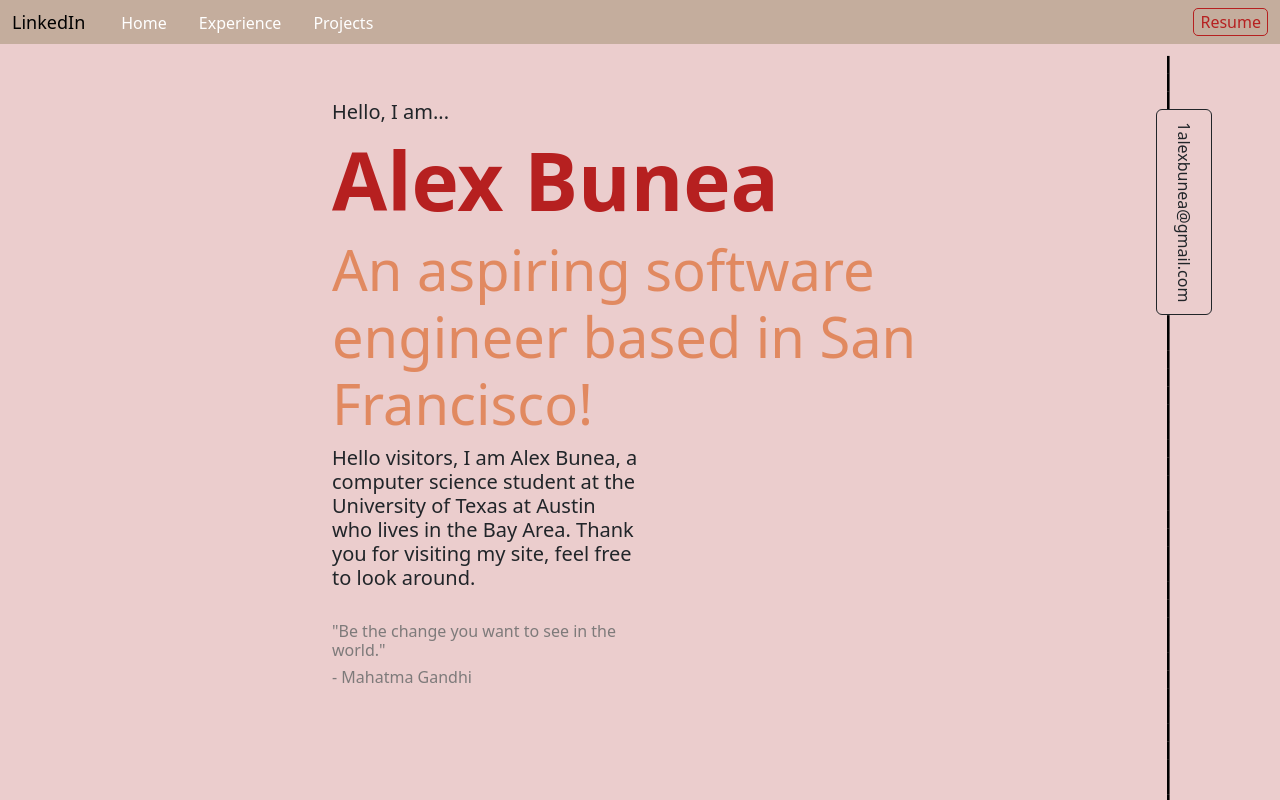
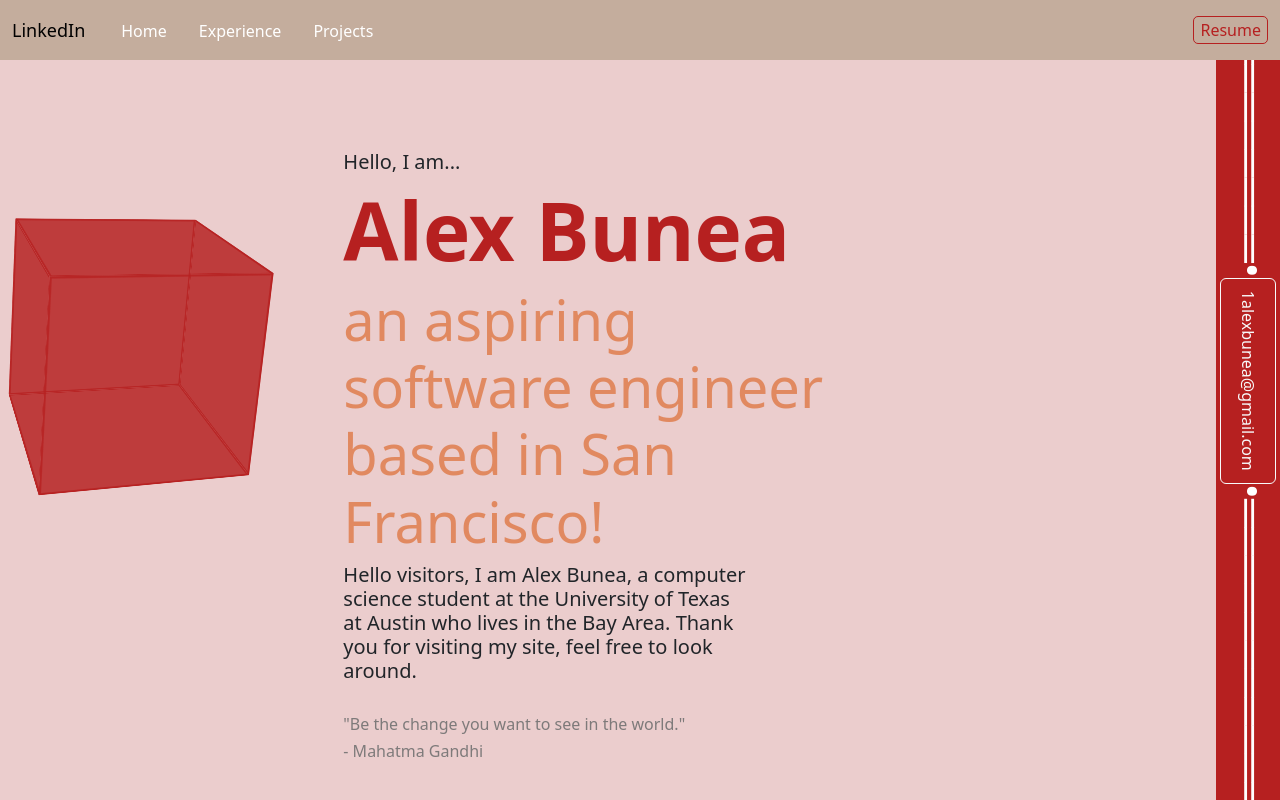
Before and after one commit to 1AlexBunea/Portfolio-Website, a React (Vite) app: page / in a window 1280 px wide. Built offline with nearby package versions, Linux system fonts and the light colour scheme.

Commit message:
change home page

```diff
--- a/src/App.css
+++ b/src/App.css
@@ -29,6 +29,8 @@
 }
 
 .navbar {
+    min-height: 60px;
+    max-height: 5%;
     background-color: #c4ad9d;
 }
 
--- a/src/App.tsx
+++ b/src/App.tsx
@@ -4,6 +4,9 @@ import Experience from "./Experience"
 import Project from "./Projects"
 import Home from "./Home"
 import Sidebar from "./Sidebar"
+import AnimatedBox from "./RotatingCube"
+import RotatingCube from "./RotatingCube"
+
 
 function App() {
 
@@ -60,18 +63,37 @@ function App() {
                 <button className="custom-link" onClick={() => displayPage(2)}>Projects</button>
               </div>
               <div>
-                <button className="responsive-button">Resume</button>
+                {/* <a className="hyper-link" href="https://www.linkedin.com/in/alex-bunea-8901751b6/" target="_blank">
+                  <img src='linked-in.png' style={{
+                    maxHeight:'5%',
+                    maxWidth:'5%'
+                  }}></img>
+                </a> */}
+                  <button className="responsive-button">Resume</button>
               </div>
             </div>
+
           </nav>
+
           <div
-          style={{marginTop:100,
+          style={{
+            marginTop:150,
             marginLeft:'auto',
             marginRight:"auto",
             maxWidth: 'fit-content',
           }}> {/* this is the div that will have the contents */}
-              {page == 2 ? <Project></Project> : (page == 1 ? <Experience></Experience> : (<Home></Home>))}
-              <Sidebar></Sidebar>
+            <div>
+              <div>
+                {page == 2 ? <Project></Project> : (page == 1 ? <Experience></Experience> : (
+                  <div style={{display:'flex'}}>
+                      <RotatingCube></RotatingCube>
+                      <div>
+                        <Home></Home>
+                      </div>
+                  </div>))}
+              </div>
+            </div>
+            <Sidebar></Sidebar>
           </div>
       </div>
 
--- a/src/Experience.tsx
+++ b/src/Experience.tsx
@@ -1,9 +1,14 @@
 // this is the component that will list my relevant work experience
+import GnomeWithAnvil from "./SpinningGalaxyComponent"
 
 function Experience() {
     return (
-        <div>
-            <p>Hello, this is my relevant work experience</p>
+        <div style={{display:'flex'}}>
+            <GnomeWithAnvil></GnomeWithAnvil>
+            {/* <div>
+                <h1>Work Experience</h1>
+                <h2>GAF Energy</h2>
+            </div> */}
         </div>
     )
 }
--- a/src/Home.tsx
+++ b/src/Home.tsx
@@ -4,8 +4,7 @@ function Home() {
     return (
         <div className='container' style={{
             maxWidth:'50%',
-            marginLeft:'auto',
-            marginRight:'auto',
+            marginLeft:'10%',
 
         }}>
             <div>
@@ -22,10 +21,11 @@ function Home() {
             <div>
                 <h5 className="display-4 display-sm-2 display-md-3 display-lg-4" style={{
                     color:'rgba(224, 134, 92, 0.959)'
-                }}>An aspiring software engineer based in San Francisco!</h5>
+                }}>an aspiring software engineer based in San Francisco!</h5>
             </div>
             <div style={{
-                maxWidth:'50%'
+                minWidth:100,
+                width:'80%'
             }}>
                 <h5>Hello visitors, I am Alex Bunea, a computer science student at the University of Texas at Austin who lives in the Bay Area. Thank you for visiting my site, feel free to look around. </h5>
                 <br></br>
--- /dev/null
+++ b/src/RotatingCube.css
@@ -0,0 +1,68 @@
+.cube-container {
+  width: 20%; /* Adjust size as needed */
+  height: 20%; /* Adjust size as needed */
+  perspective: 800px; /* Adjust perspective depth */
+  margin: 50px auto; /* Adjust position as needed */
+  transition: opacity 1s ease-in-out; /* Add transition for opacity */
+}
+
+.cube {
+  width: 100%;
+  height: 100%;
+  position: relative;
+  transform-style: preserve-3d;
+  animation: rotateCube 10s infinite linear; /* Adjust duration and timing as needed */
+}
+
+.side {
+  position: absolute;
+  width: 200px; /* Adjust size as needed */
+  height: 200px; /* Adjust size as needed */
+  background-color: rgba(182, 32, 32, 0.6); /* Updated color with transparency */
+  border: 2px solid rgba(182, 32, 32, 0.8); /* Updated border with transparency */
+}
+
+.front {
+  transform: rotateX(15deg) rotateY(0deg) translateZ(100px);
+}
+
+.back {
+  transform: rotateX(15deg) rotateY(180deg) translateZ(100px);
+}
+
+.right {
+  transform: rotateX(15deg) rotateY(90deg) translateZ(100px);
+}
+
+.left {
+  transform: rotateX(15deg) rotateY(-90deg) translateZ(100px);
+}
+
+.top {
+  transform: rotateX(105deg) translateZ(100px);
+}
+
+.bottom {
+  transform: rotateX(-75deg) translateZ(100px);
+}
+
+@keyframes rotateCube {
+  from {
+    transform: rotateY(0deg);
+  }
+  to {
+    transform: rotateY(360deg);
+  }
+}
+
+@media (max-width: 1000px) {
+  .cube-container {
+    opacity: 0; /* Gradually fade out */
+  }
+}
+
+@media (min-width: 1001px) {
+  .cube-container {
+    opacity: 1; /* Ensure opacity is set back to 1 on larger screens */
+  }
+}
--- /dev/null
+++ b/src/RotatingCube.tsx
@@ -0,0 +1,22 @@
+import React from 'react';
+import './RotatingCube.css'; // Assuming you have a CSS file for styling
+
+const RotatingCube: React.FC = () => {
+  return (
+    <div className="cube-container" style={{
+      marginTop:"7%",
+      marginLeft:"5%"
+    }}>
+      <div className="cube">
+        <div className="side front"></div>
+        <div className="side back"></div>
+        <div className="side right"></div>
+        <div className="side left"></div>
+        <div className="side top"></div>
+        <div className="side bottom"></div>
+      </div>
+    </div>
+  );
+};
+
+export default RotatingCube;
--- a/src/Sidebar.css
+++ b/src/Sidebar.css
@@ -7,11 +7,11 @@
     width: 10%;
     min-width: 60px; /* Set your desired minimum width */
     max-width: 5%;
-    margin-right: 5%;
-    margin-top: 5%;
+    margin-right: 0%;
+    margin-top: 20;
     height: 100%;
-    /* background-color: #4d4d4d; */
-    background-color: transparent;
+    background-color: rgb(182, 32, 32);
+    /* background-color: transparent; */
     color: black;
     padding: 20px;
     box-sizing: border-box; /* Ensures padding is included in the width calculation */
@@ -26,6 +26,10 @@
 }
 
 .rotated-text {
+  white-space: nowrap; /* ensure text doesn't wrap */
+}
+
+.rotated-text-2 {
   white-space: nowrap; /* ensure text doesn't wrap */
 }
 
--- a/src/Sidebar.tsx
+++ b/src/Sidebar.tsx
@@ -5,18 +5,32 @@ import './Sidebar.css'; // Import the CSS file for styling
 
 const Sidebar: React.FC = () => {
   return (
-    <div className="sidebar" style={{
-        marginTop:20,
-    }}>
+    <div className="sidebar">
+
       <div className='rotated-items'>
         <div className='rotated-text'>
-          <h1>___</h1>
+          <h1 style={{
+            color:'white'
+          }}>════════•</h1>
         </div>
-        <button className='btn btn-outline-dark'>1alexbunea@gmail.com</button>
-        <div className='rotated-text'>
-          <h1>__________________________________________________</h1>
+        <button className='btn btn-outline-light'>1alexbunea@gmail.com</button>
+        <div className='rotated-text-2'>
+          <h1 style={{
+            color:'white'
+          }}>•══════════════════════</h1>
         </div>
       </div>
+{/*
+      <div className='rotated-items'>
+        <div className='rotated-text-2'>
+          <h1>═══════════════════•</h1>
+        </div>
+        <button className='btn btn-outline-primary'>LinkedIn</button>
+        <div className='rotated-text-2'>
+          <h1>•════════</h1>
+        </div>
+      </div> */}
+
     </div>
   );
 };
```
Also changed, not shown: linked-in.png (added).
